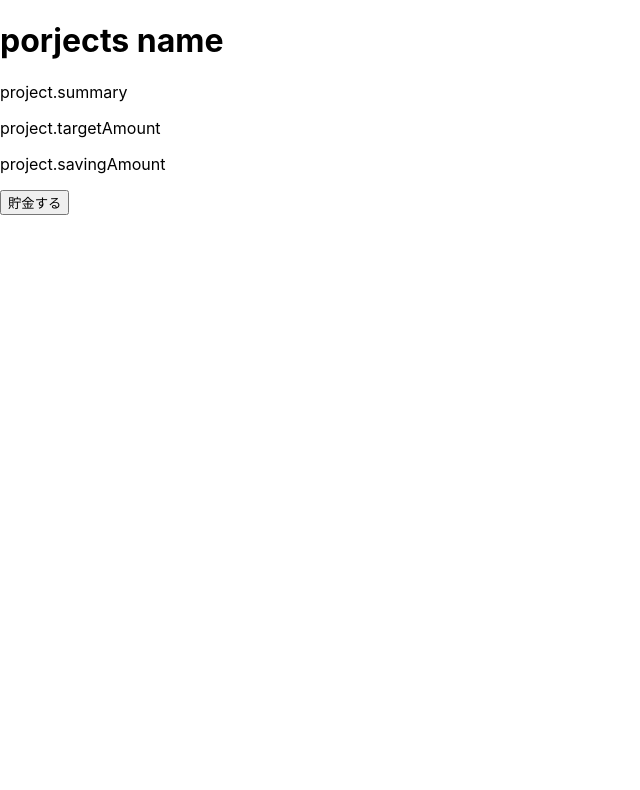
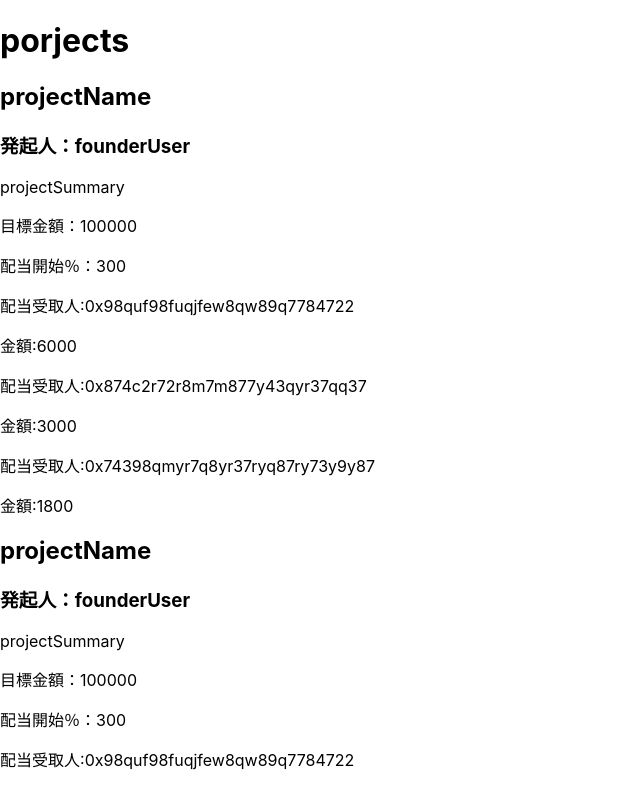
Before and after one commit to itsumura-h/savebox, a React (Create React App) app in the folder src/client/: page /dividends in a window 1280 px wide. Shown: the top 790 px of the page, without its empty margins (0-640 px from the left). Built offline with nearby package versions, Linux system fonts and the light colour scheme.

Commit message:
project index, project detail, fix console.log problem

```diff
--- a/src/client/src/App.js
+++ b/src/client/src/App.js
@@ -5,6 +5,7 @@ import SimpleStorageContract from "./contracts/SimpleStorage.json";
 import { BrowserRouter as Router, Route, Switch } from 'react-router-dom';
 import PorjectIndex from './Pages/ProjectIndex';
 import ProjectDetail from './Pages/ProjectDetail';
+import PorjectDevidends from './Pages/PorjectDevidends';
 
 import "./App.css";
 
@@ -13,6 +14,7 @@ function App() {
     <Router>
       <Switch>
         <Route path='/' exact component={PorjectIndex}/>
+        <Route path='/dividends' exact component={PorjectDevidends}/>
         <Route path='/:id' exact component={ProjectDetail}/>
       </Switch>
     </Router>
--- /dev/null
+++ b/src/client/src/Pages/PorjectDevidends.js
@@ -0,0 +1,32 @@
+import React, { useState, useEffect } from "react";
+import getWeb3 from "../getWeb3";
+import SimpleStorageContract from "../contracts/SimpleStorage.json";
+import projects from "../consts/projects.json"
+
+const PorjectDevidends=()=>{
+  return (
+    <div>
+      <h1>porjects</h1>
+      {projects.projectcs.map((row, i)=>{
+        return (
+          <div id={i}>
+            <h2>{row.projectName}</h2>
+            <h3>発起人：{row.founderUser}</h3>
+            <p>{row.projectSummary}</p>
+            <p>目標金額：{row.targetAmount}</p>
+            <p>配当開始％：{row.matchingStartPercentage}</p>
+            {row.dividends.map(person=>{
+              return(
+                <div>
+                  <p>配当受取人:{person.address}</p>
+                  <p>金額:{person.value}</p>
+                </div>
+              )
+            })}
+          </div>
+        )
+      })}
+    </div>
+  )
+}
+export default PorjectDevidends;
--- a/src/client/src/Pages/ProjectDetail.js
+++ b/src/client/src/Pages/ProjectDetail.js
@@ -1,17 +1,87 @@
-import React, { Component, useState, useEffect } from "react";
+import React, { Component, useState, useEffect } from 'react';
+import getWeb3 from '../getWeb3';
+import SimpleStorageContract from '../contracts/SimpleStorage.json';
 
 const ProjectDetail = () => {
+  const [accounts, setAccounts] = useState(null);
+  const [contract, setContract] = useState(null);
+  const [storageValue, setStorageValue] = useState(0);
+  const [web3, setWeb3] = useState(null);
+  const [accouts, setAccouts] = useState(null);
+
+  useEffect(() => {
+    async function connectMetamask() {
+      try {
+        // Get network provider and web3 instance.
+        const web3 = await getWeb3();
+        console.log('web3: ', web3);
+        // Use web3 to get the user's accounts.
+        const accounts = await web3.eth.getAccounts();
+        console.log('accounts: ', accounts);
+        // Get the contract instance.
+        const networkId = await web3.eth.net.getId();
+
+        const deployedNetwork = SimpleStorageContract.networks[networkId];
+        const instance = new web3.eth.Contract(
+          SimpleStorageContract.abi,
+          deployedNetwork && deployedNetwork.address
+        );
+        console.log('instance: ', instance);
+        setWeb3(web3);
+        setAccounts(accounts);
+        setContract(instance);
+      } catch (error) {
+        // Catch any errors for any of the above operations.
+        alert(
+          `Failed to load web3, accounts, or contract. Check console for details.`
+        );
+        console.error(error);
+      }
+    }
+
+    connectMetamask();
+  }, []);
+
   function saveMoney(user, amount) {
-    console.log('start save money..')
+    console.log('start save money..');
+    var abi = [
+      {
+        constant: false,
+        inputs: [],
+        name: 'SaveMoney',
+        outputs: [],
+        payable: true,
+        stateMutability: 'payable',
+        type: 'function',
+      },
+    ];
+
+    var address = '0x23db62344f40fc356sfcba267514270e60eed82fd';
+
+    var contract = web3.eth.contract(abi).at(address);
+
+    web3.eth.getAccounts(function (error, result) {
+      contract.BuyItem(
+        {
+          from: result[0],
+          value: web3.fromWei(1, 'ether'),
+        },
+        function (err, transactionHash) {
+          console.log(err, transactionHash);
+        }
+      );
+    });
   }
+
   return (
     <div>
       <h1>porjects name</h1>
       <p>project.summary</p>
       <p>project.targetAmount</p>
       <p>project.savingAmount</p>
-      <button onClick="saveMoney">貯金する</button>
+      <button onClick={saveMoney}>貯金する</button>
     </div>
-  )
-}
+  );
+};
+
 export default ProjectDetail;
--- a/src/client/src/Pages/ProjectIndex.js
+++ b/src/client/src/Pages/ProjectIndex.js
@@ -1,12 +1,7 @@
-import React, { Component, useState, useEffect } from "react";
+import React, { useState, useEffect } from "react";
 import getWeb3 from "../getWeb3";
 import SimpleStorageContract from "../contracts/SimpleStorage.json";
-
-const Bosyus = [
-  {
-    'title': ''
-  }
-]
+import projects from "../consts/projects.json"
 
 const PorjectIndex=()=>{
   const [accounts, setAccounts] = useState(null);
@@ -29,10 +24,10 @@ const PorjectIndex=()=>{
       try {
         // Get network provider and web3 instance.
         const web3 = await getWeb3();
-        console.log('web3: %d', web3)
+        console.log('web3: ', web3)
         // Use web3 to get the user's accounts.
         const accounts = await web3.eth.getAccounts();
-        console.log('accounts: %d', accounts)
+        console.log('accounts: ', accounts)
         // Get the contract instance.
         const networkId = await web3.eth.net.getId();
 
@@ -41,7 +36,7 @@ const PorjectIndex=()=>{
           SimpleStorageContract.abi,
           deployedNetwork && deployedNetwork.address,
         );
-        console.log('instance: %d', instance)
+        console.log('instance: ', instance)
 
 
         // const deployedNetwork = Savebox.networks[networkId];
@@ -72,6 +67,17 @@ const PorjectIndex=()=>{
   return (
     <div>
       <h1>porjects</h1>
+      {projects.projectcs.map((row, i)=>{
+        return (
+          <div id={i}>
+            <h2>{row.projectName}</h2>
+            <h3>発起人：{row.founderUser}</h3>
+            <p>{row.projectSummary}</p>
+            <p>目標金額：{row.targetAmount}</p>
+            <p>配当開始％：{row.matchingStartPercentage}</p>
+          </div>
+        )
+      })}
     </div>
   )
 }
--- /dev/null
+++ b/src/client/src/consts/projects.json
@@ -0,0 +1,66 @@
+{
+  "projectcs": [{
+      "projectName": "projectName",
+      "projectSummary": "projectSummary",
+      "founderUser": "founderUser",
+      "targetAmount": 100000,
+      "matchingStartPercentage": 300,
+      "dividends": [
+        {
+          "address": "0x98quf98fuqjfew8qw89q7784722",
+          "value": 6000
+        },
+        {
+          "address": "0x874c2r72r8m7m877y43qyr37qq37",
+          "value": 3000
+        },
+        {
+          "address": "0x74398qmyr7q8yr37ryq87ry73y9y87",
+          "value": 1800
+        }
+      ]
+    },
+    {
+      "projectName": "projectName",
+      "projectSummary": "projectSummary",
+      "founderUser": "founderUser",
+      "targetAmount": 100000,
+      "matchingStartPercentage": 300,
+      "dividends": [
+        {
+          "address": "0x98quf98fuqjfew8qw89q7784722",
+          "value": 6000
+        },
+        {
+          "address": "0x874c2r72r8m7m877y43qyr37qq37",
+          "value": 3000
+        },
+        {
+          "address": "0x74398qmyr7q8yr37ryq87ry73y9y87",
+          "value": 1800
+        }
+      ]
+    },
+    {
+      "projectName": "projectName",
+      "projectSummary": "projectSummary",
+      "founderUser": "founderUser",
+      "targetAmount": 100000,
+      "matchingStartPercentage": 300,
+      "dividends": [
+        {
+          "address": "0x98quf98fuqjfew8qw89q7784722",
+          "value": 6000
+        },
+        {
+          "address": "0x874c2r72r8m7m877y43qyr37qq37",
+          "value": 3000
+        },
+        {
+          "address": "0x74398qmyr7q8yr37ryq87ry73y9y87",
+          "value": 1800
+        }
+      ]
+    }
+  ]
+}
```
